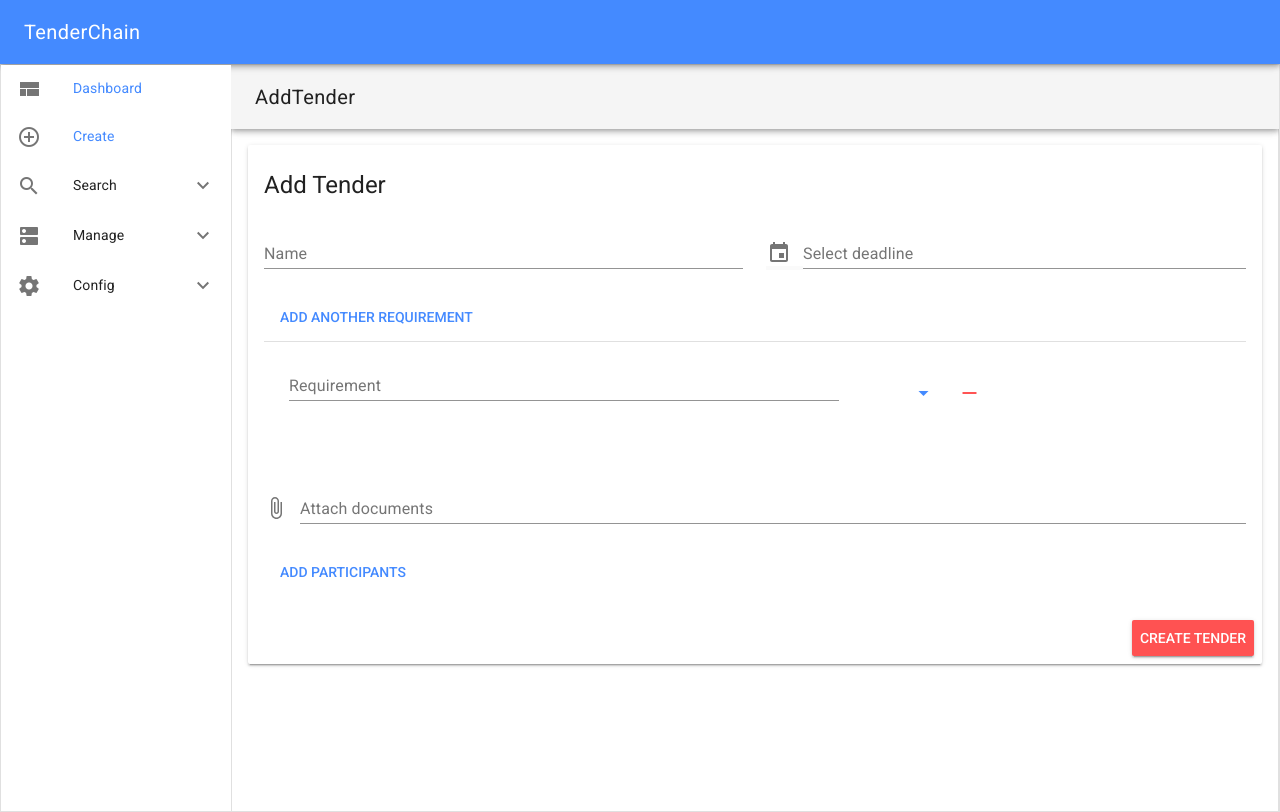
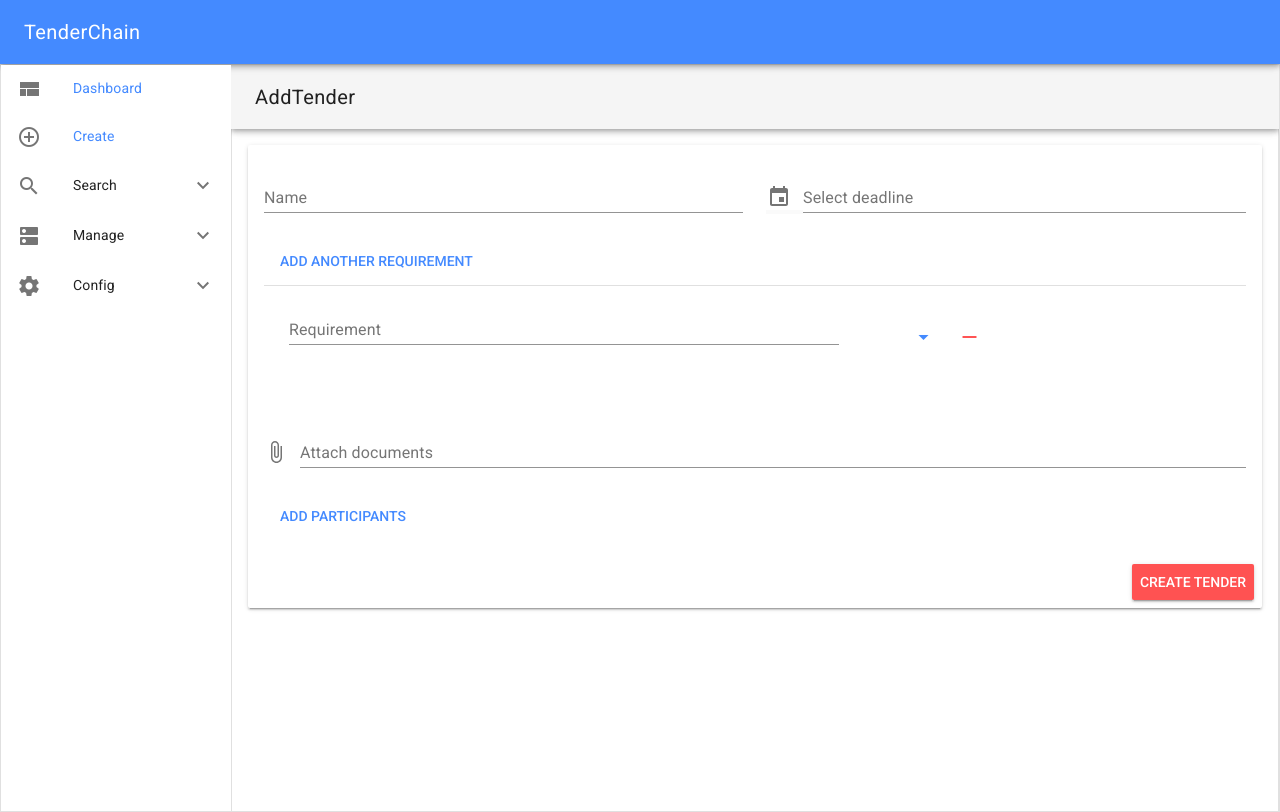
Before and after one commit to TenderChain/frontend, a Vue app: page /#/add in a window 1280 px wide. Built offline with nearby package versions, Linux system fonts and the light colour scheme.

Commit message:
remove unnecessary title in addtender

```diff
--- a/src/components/AddTender.vue
+++ b/src/components/AddTender.vue
@@ -50,9 +50,7 @@ export default {
   <div>
     <form novalidate class="md-layout">
       <md-card class="md-layout-item md-size-100 md-small-size-100">
-        <md-card-header>
-          <div class="md-title">Add Tender</div>
-        </md-card-header>
+
 
         <md-card-content>
           <div class="md-layout md-gutter">
```
